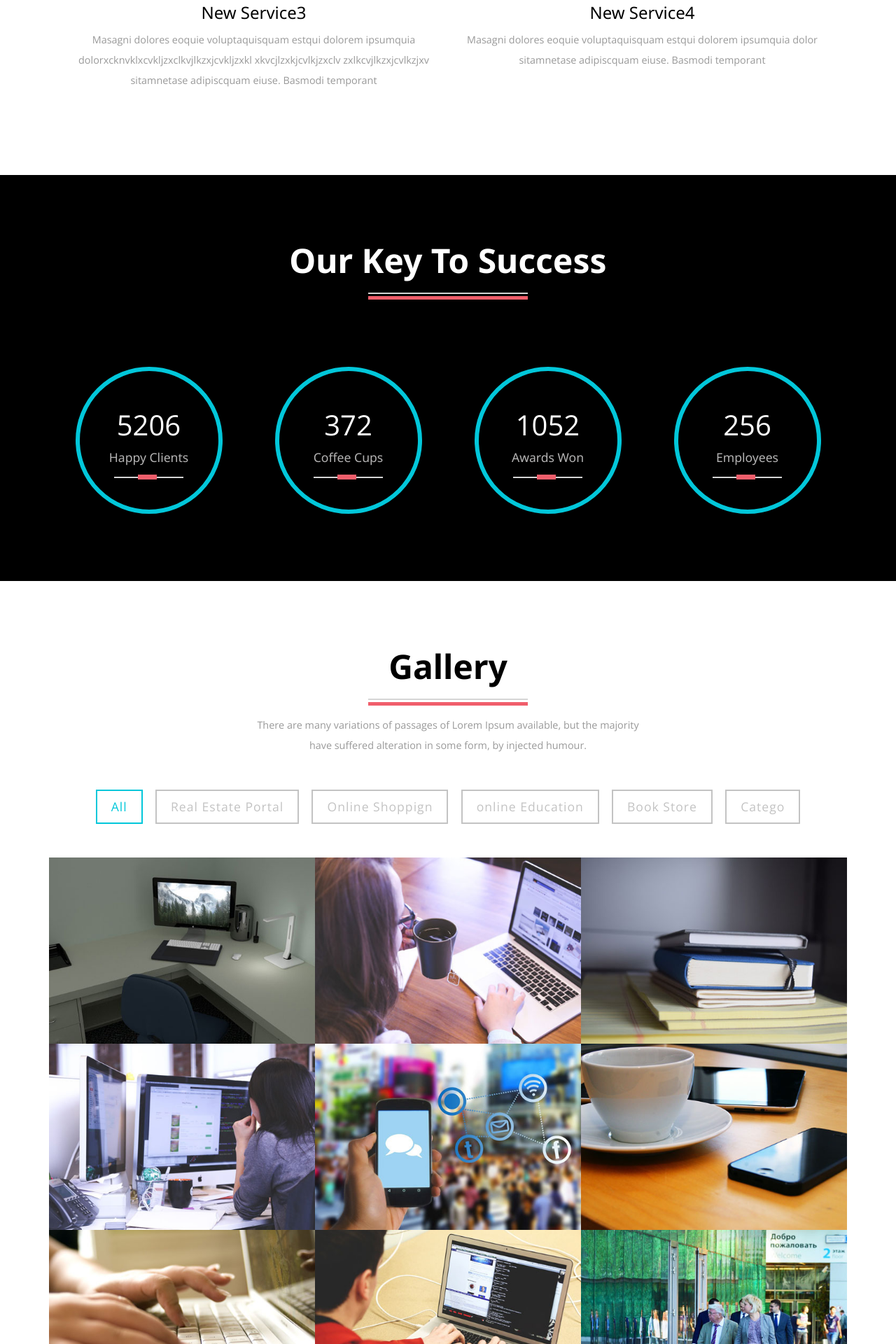
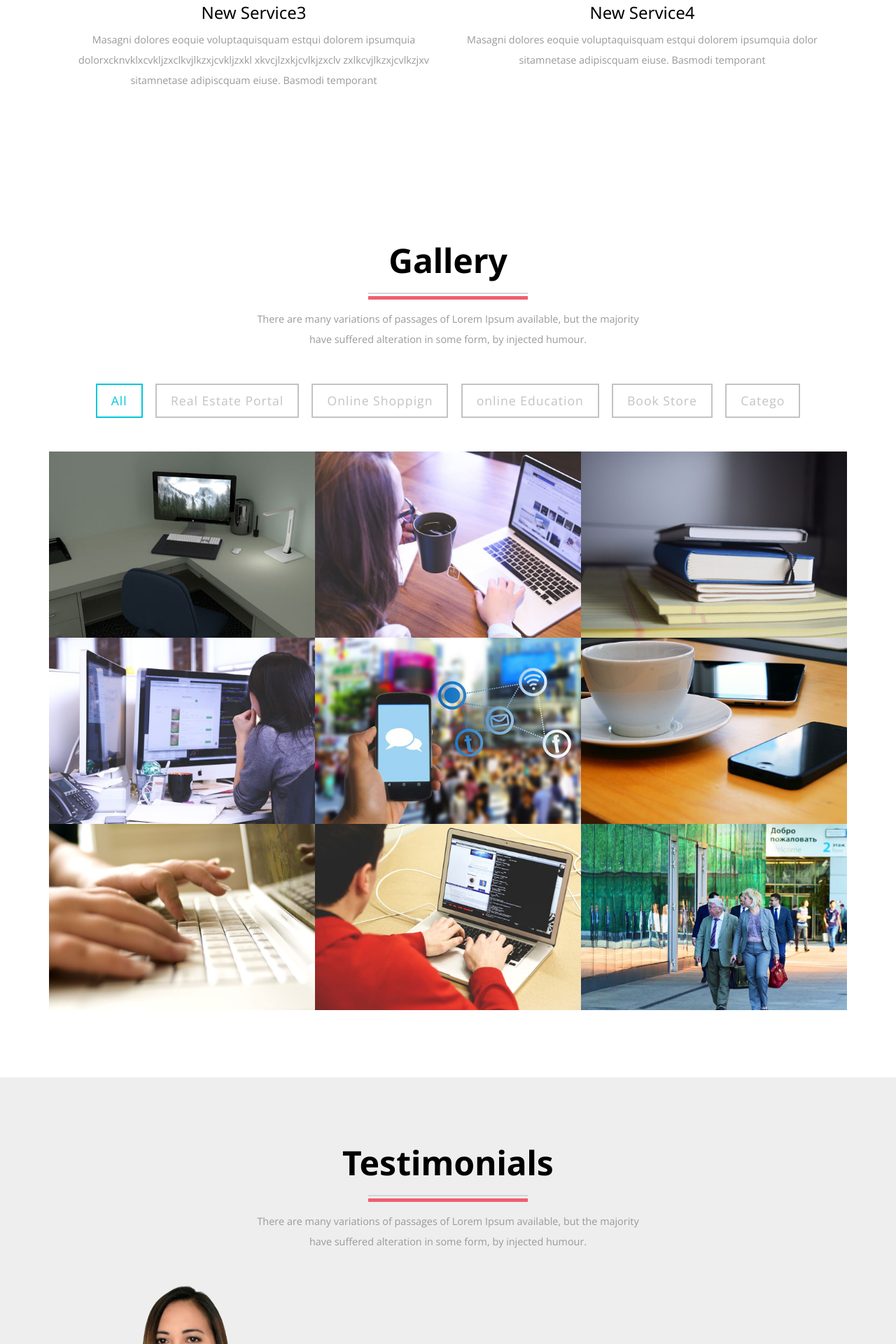
Before and after one commit to mahdy-nasr/khwarezmy, a PHP site: page / in a window 1280 px wide. Shown: the part 1398-3318 px from the top of the page at 70% size. Run offline with PHP 8.4, Linux system fonts and the light colour scheme.

Commit message:
git rid of statistics

```diff
--- a/index.php
+++ b/index.php
@@ -191,63 +191,6 @@ Author URL: http://khwarezmy.com
 	</div>
 </div>
 
-<!---statistics--->
-			<div class="statistics" id="success">
-				<div class="container">
-					<div class="ser-top ser-top1">
-						<h3>Our Key To Success</h3>
-
-						<div class="ser-t">
-							<b></b>
-							<b class="line"></b>
-						</div>
-					</div>
-					<div class="statistics-grids">
-						<div class="col-md-3 statistics-grid">
-							<div class="statistics-text">
-								<div class='numscroller numscroller-big-bottom' data-slno='1' data-min='0' data-max='5206' data-delay='.5' data-increment="100">5206</div>
-								<h5>Happy Clients</h5>
-								<div class="sar-t">
-									<b></b>
-									<b class="line-1"></b>
-								</div>
-							</div>
-						</div>
-						<div class="col-md-3 statistics-grid">
-							<div class="statistics-text">
-								<div class='numscroller numscroller-big-bottom' data-slno='1' data-min='0' data-max='372' data-delay='.5' data-increment="100">372</div>
-								<h5>Coffee Cups</h5>
-								<div class="sar-t">
-									<b></b>
-									<b class="line-1"></b>
-								</div>
-							</div>
-						</div>
-						<div class="col-md-3 statistics-grid">
-							<div class="statistics-text">
-								<div class='numscroller numscroller-big-bottom' data-slno='1' data-min='0' data-max='1052' data-delay='.5' data-increment="100">1052</div>
-								<h5>Awards Won</h5>
-								<div class="sar-t">
-									<b></b>
-									<b class="line-1"></b>
-								</div>
-							</div>
-						</div>
-						<div class="col-md-3 statistics-grid">
-							<div class="statistics-text">
-								<div class='numscroller numscroller-big-bottom' data-slno='1' data-min='0' data-max='256' data-delay='.5' data-increment="100">256</div>
-								<h5>Employees</h5>
-								<div class="sar-t">
-									<b></b>
-									<b class="line-1"></b>
-								</div>
-							</div>
-						</div>
-						<div class="clearfix"></div>
-					</div>
-				</div>
-			</div>
-				<!---statistics--->
 
 					<!--gallery-->
 <div class="gallery" id="gallery">
```
